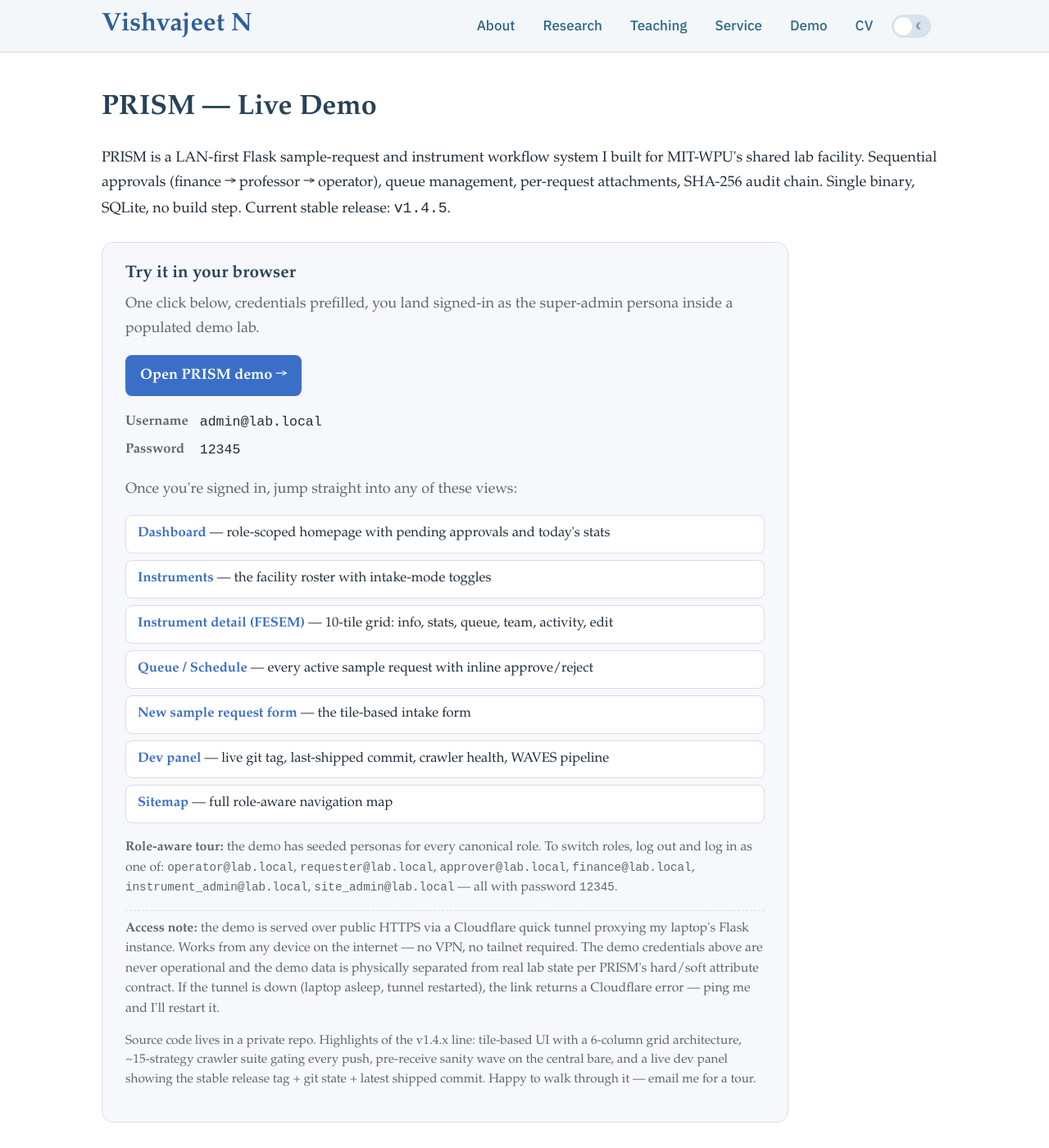
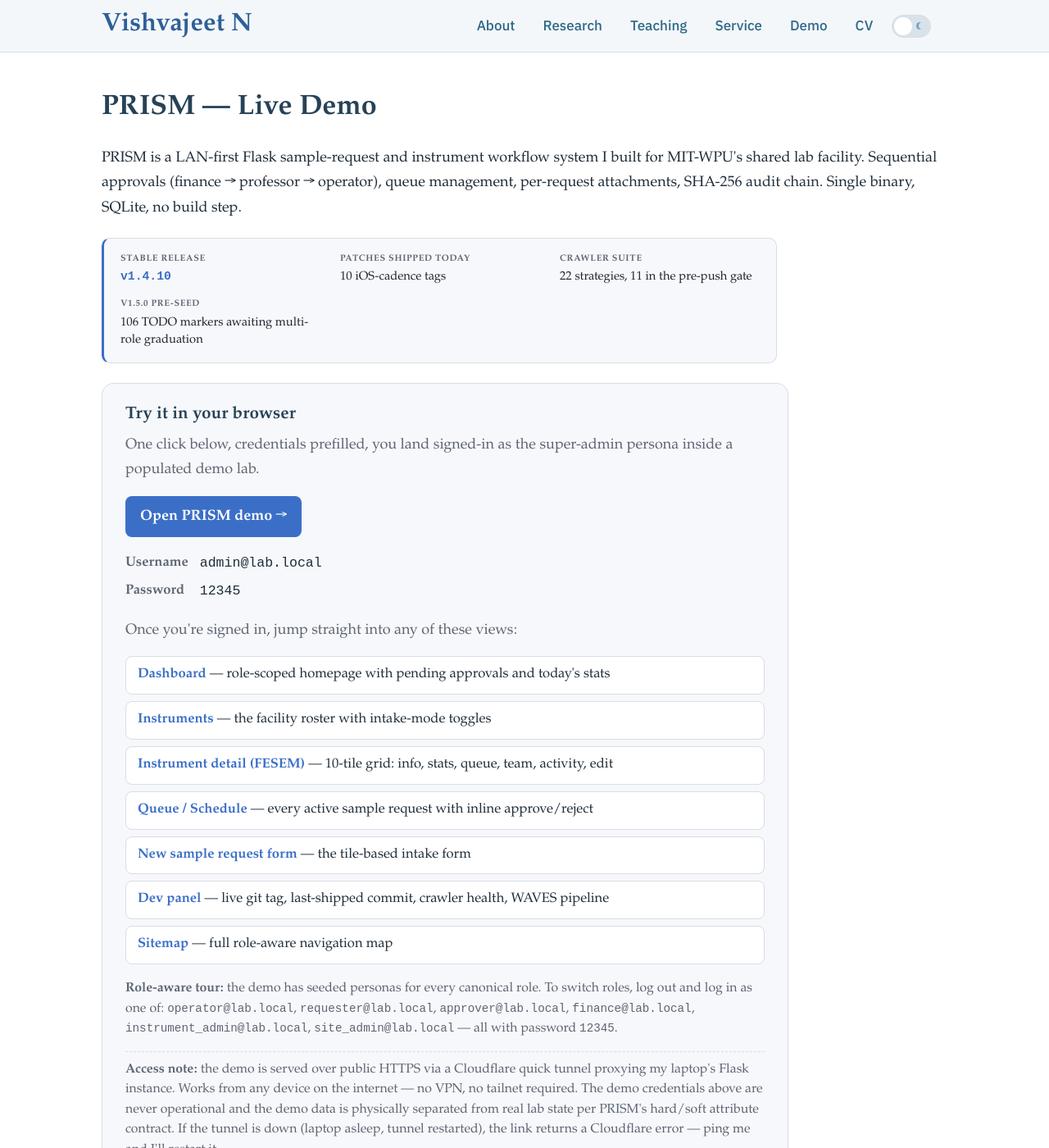
Before and after one commit to nvishvajeet/nvishvajeet.github.io, a Jekyll site: the page built from demo.html, in a window 1280 px wide and 1400 px high. Shown: the whole window at 82% size. Built offline with Jekyll 4.4.1, drawn with Linux system fonts in a browser that asks for light colours.

Commit message:
feat(demo): live dev-state strip on demo card (v1.4.10, 22 crawlers, 106 v1.5.0 markers)
Reads from site.prism_demo.* in _config.yml so bumping a version number is a one-line edit + a push. No JS; pure Jekyll template substitution at build time. Card re-renders within ~60s of github push.

```diff
--- a/_config.yml
+++ b/_config.yml
@@ -19,6 +19,19 @@
   enabled: true
   url: https://safer-regularly-zones-clients.trycloudflare.com/login?demo=1
   base: https://safer-regularly-zones-clients.trycloudflare.com
+  # Live dev state — update when a new patch tag ships. The
+  # demo.html page renders these as a metadata strip under the
+  # CTA so visitors see the current iOS-cadence posture at a
+  # glance. Single source of truth for the card; if you bump
+  # stable_release here and push, the site re-renders with the
+  # new number within ~60s of GitHub Pages rebuild.
+  stable_release: v1.4.10
+  patches_shipped: 10
+  crawler_strategies: 22
+  sanity_strategies: 11
+  future_fixes_remaining: 106
+  tag_cadence_first: v1.3.8
+  tag_cadence_last_date: 2026-04-11
 
 # Jekyll defaults are fine for this site. Pages with YAML front
 # matter (index.html, research.html, teaching.html, service.html,
--- a/demo.html
+++ b/demo.html
@@ -22,8 +22,27 @@
 system I built for MIT-WPU's shared lab facility. Sequential
 approvals (finance → professor → operator), queue management,
 per-request attachments, SHA-256 audit chain. Single binary,
-SQLite, no build step. Current stable release: <code>v1.4.5</code>.
+SQLite, no build step.
 </p>
+
+<dl class="demo-dev-state">
+  <div class="demo-dev-state-cell">
+    <dt>Stable release</dt>
+    <dd><code>{{ site.prism_demo.stable_release }}</code></dd>
+  </div>
+  <div class="demo-dev-state-cell">
+    <dt>Patches shipped today</dt>
+    <dd>{{ site.prism_demo.patches_shipped }} iOS-cadence tags</dd>
+  </div>
+  <div class="demo-dev-state-cell">
+    <dt>Crawler suite</dt>
+    <dd>{{ site.prism_demo.crawler_strategies }} strategies, {{ site.prism_demo.sanity_strategies }} in the pre-push gate</dd>
+  </div>
+  <div class="demo-dev-state-cell">
+    <dt>v1.5.0 pre-seed</dt>
+    <dd>{{ site.prism_demo.future_fixes_remaining }} TODO markers awaiting multi-role graduation</dd>
+  </div>
+</dl>
 
 <div class="demo-card">
   <h3 class="demo-card-title">Try it in your browser</h3>
--- a/style.css
+++ b/style.css
@@ -787,3 +787,36 @@
   text-decoration: none;
 }
 .demo-link-list li a:hover { text-decoration: underline; }
+
+/* PRISM demo — live dev-state strip above the CTA card */
+.demo-dev-state {
+  display: grid;
+  grid-template-columns: repeat(auto-fit, minmax(220px, 1fr));
+  gap: 14px 24px;
+  margin: 20px 0 24px 0;
+  padding: 16px 20px;
+  border: 1px solid var(--border, #d8dde6);
+  border-left: 3px solid var(--accent, #3b6fc7);
+  border-radius: 10px;
+  background: var(--panel, #f7f8fb);
+  max-width: 780px;
+}
+.demo-dev-state-cell dt {
+  font-size: 0.68rem;
+  text-transform: uppercase;
+  letter-spacing: 0.06em;
+  color: var(--muted, #5d6573);
+  margin: 0 0 2px 0;
+  font-weight: 600;
+}
+.demo-dev-state-cell dd {
+  margin: 0;
+  font-size: 0.92rem;
+  color: var(--ink, #1e2430);
+  line-height: 1.45;
+}
+.demo-dev-state-cell dd code {
+  font-size: 1em;
+  font-weight: 600;
+  color: var(--accent, #3b6fc7);
+}
```
